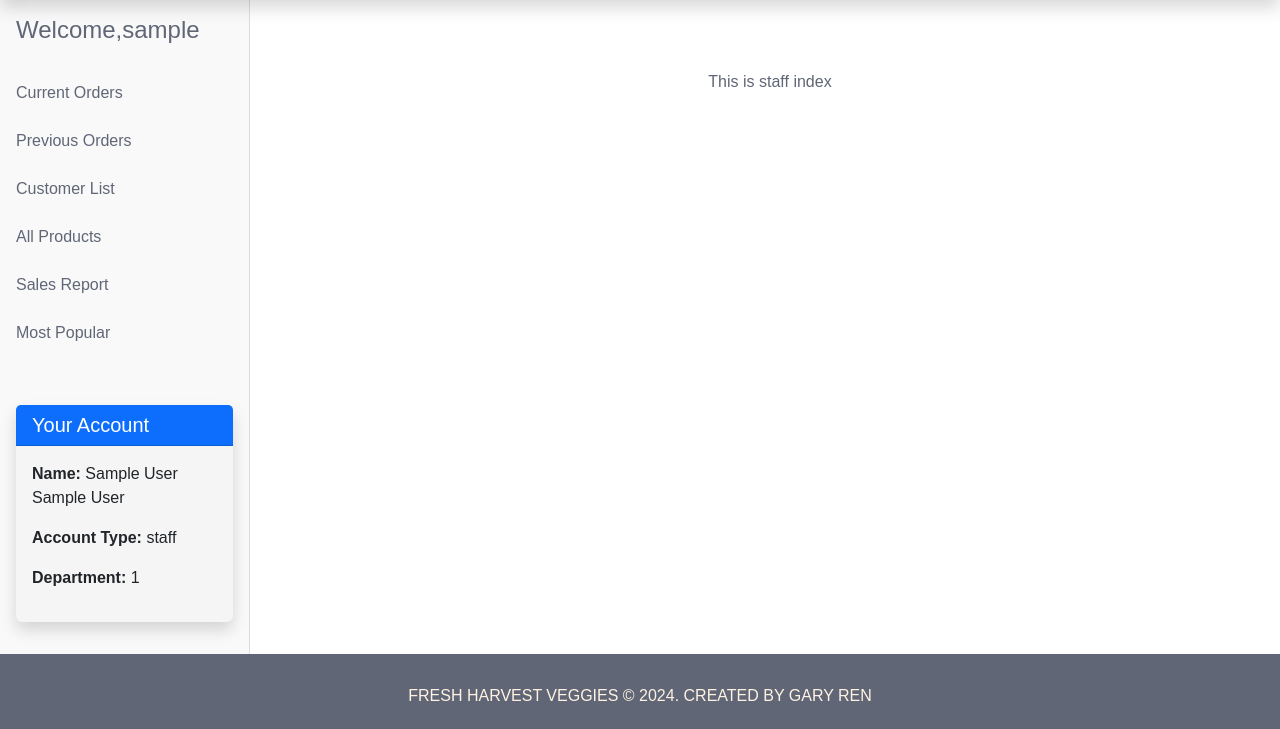
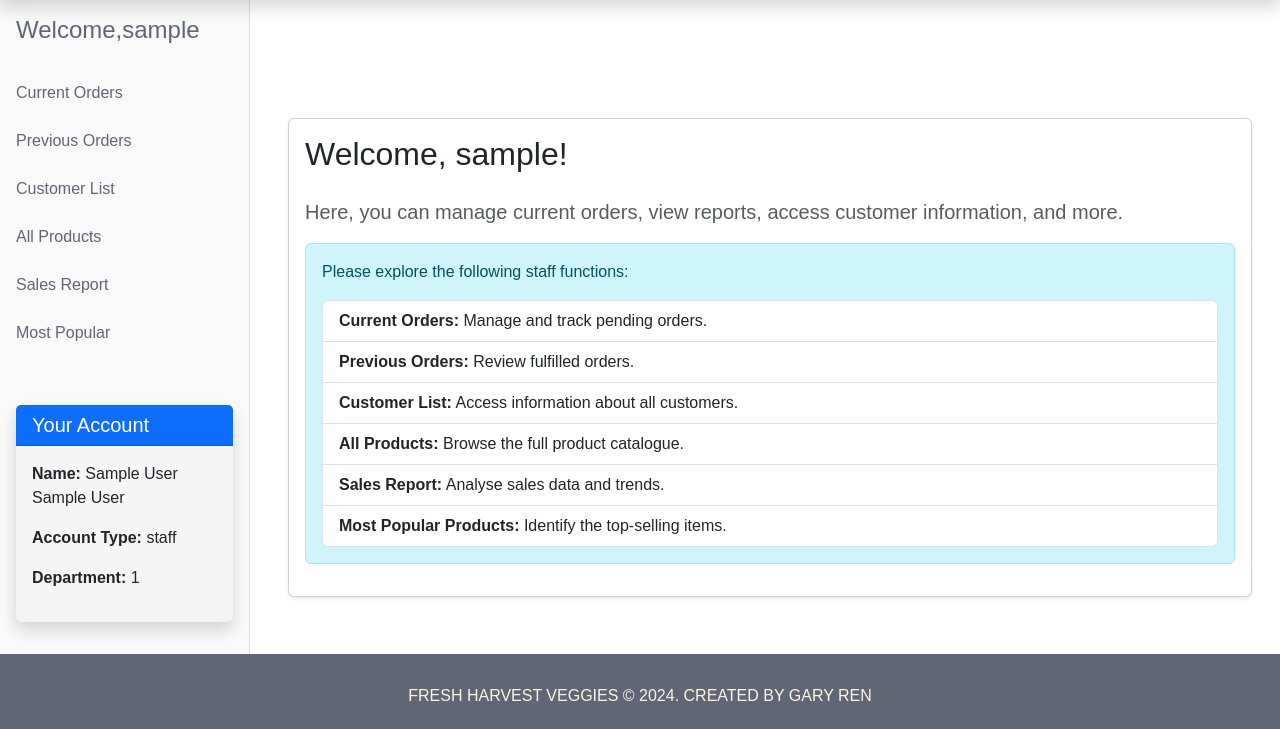
Before and after one commit to XIAO-REN-1158917/OrderFlow, a Flask app: page /staff/index in a window 1280 px wide. Shown: the part 71-800 px from the top of the page. Run offline with Flask 3, Linux system fonts and the light colour scheme; the visitor is signed in with stand-in values (Sample User, id 1); parts of the project's set-up code (start-up, migrations or seed data) failed here and were passed over.

Commit message:
update staff index html

```diff
--- a/fhv/blueprints/customer.py
+++ b/fhv/blueprints/customer.py
@@ -9,7 +9,7 @@ from fhv.services.customer_service import CustomerService
 
 bp = Blueprint('customer', __name__, url_prefix='/customer')
 
-# Instantiate DAO and service objects once
+# Instantiate DAO and service objects
 customer_dao = CustomerDAO()
 order_dao = OrderDAO()
 payment_dao = PaymentDAO()
--- a/fhv/blueprints/staff.py
+++ b/fhv/blueprints/staff.py
@@ -1,4 +1,4 @@
-from flask import Blueprint, redirect, url_for, session
+from flask import Blueprint, redirect
 from flask import render_template
 from flask import request
 from fhv.dao.customer_dao import CustomerDAO
--- a/fhv/templates/staffIndex.html
+++ b/fhv/templates/staffIndex.html
@@ -1,6 +1,38 @@
 {% extends "layout.html" %}
+
 {% block content %}
+<main class="container mt-5">
+    <div class="card shadow-sm">
+        <div class="card-body">
+            <h2 class="card-title mb-4">Welcome, {{ session.get('user_username') }}!</h2>
+            <p class="lead text-muted">
+                Here, you can manage current orders, view reports, access customer information, and more.
+            </p>
 
-<p>This is staff index</p>
-
+            <div class="alert alert-info">
+                <p class="mb-3">Please explore the following staff functions:</p>
+                <ul class="list-group">
+                    <li class="list-group-item">
+                        <strong>Current Orders:</strong> Manage and track pending orders.
+                    </li>
+                    <li class="list-group-item">
+                        <strong>Previous Orders:</strong> Review fulfilled orders.
+                    </li>
+                    <li class="list-group-item">
+                        <strong>Customer List:</strong> Access information about all customers.
+                    </li>
+                    <li class="list-group-item">
+                        <strong>All Products:</strong> Browse the full product catalogue.
+                    </li>
+                    <li class="list-group-item">
+                        <strong>Sales Report:</strong> Analyse sales data and trends.
+                    </li>
+                    <li class="list-group-item">
+                        <strong>Most Popular Products:</strong> Identify the top-selling items.
+                    </li>
+                </ul>
+            </div>
+        </div>
+    </div>
+</main>
 {% endblock %}
```
